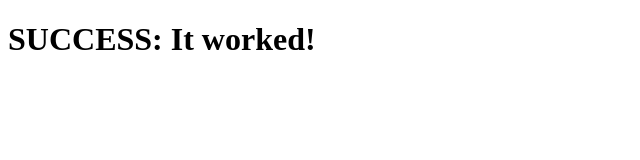
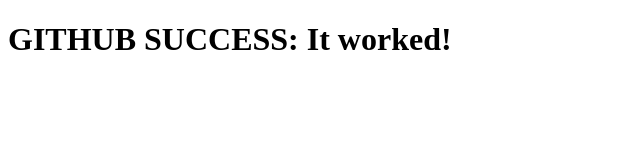
Before and after one commit to MAR-COdeS/MAR-COdeS.github.io, a plain HTML site: page success.html in a window 1280 px wide. Shown: the whole page, without its empty margins (0-640 px from the left). Drawn offline with Linux system fonts and the light colour scheme.

Commit message:
Update success.html

```diff
--- a/success.html
+++ b/success.html
@@ -2,9 +2,9 @@
 <head>
     <meta charset="UTF-8">
     <meta name="viewport" content="width=device-width, initial-scale=1.0">
-    <title>SUCCESS: It Worked!</title>
+    <title>GITHUB SUCCESS: It Worked!</title>
 </head>
 <body>
-    <h1>SUCCESS: It worked!</h1>
+    <h1>GITHUB SUCCESS: It worked!</h1>
 </body>
 </html>
```
